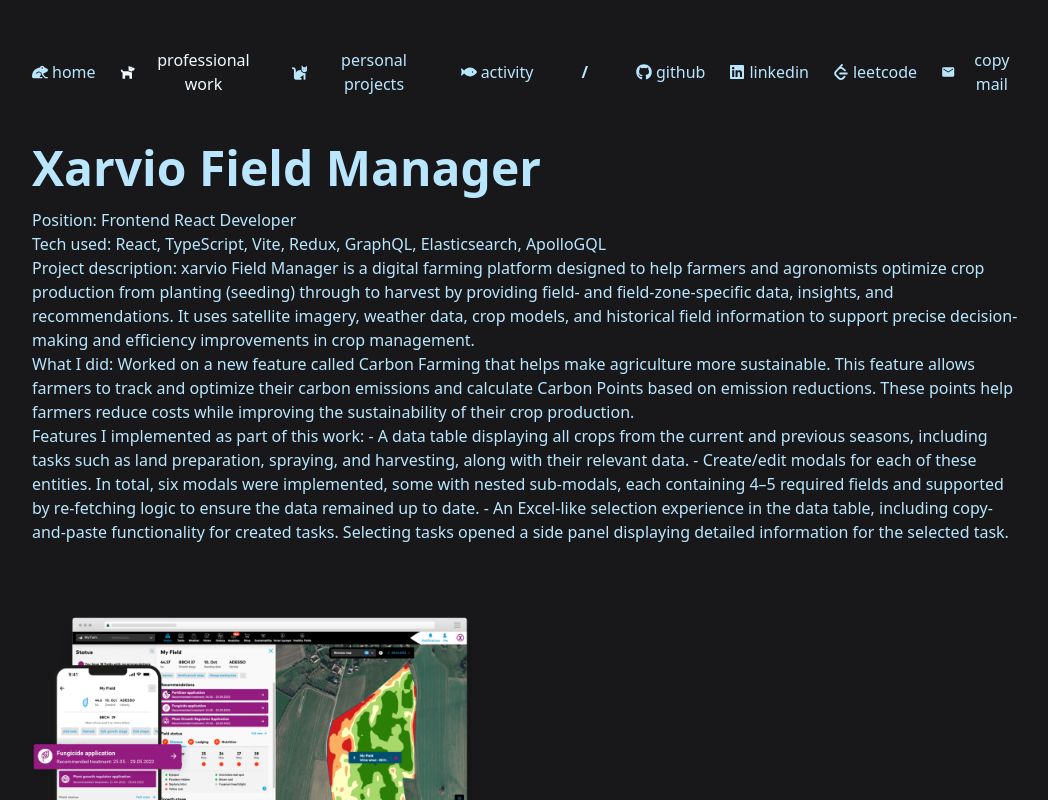
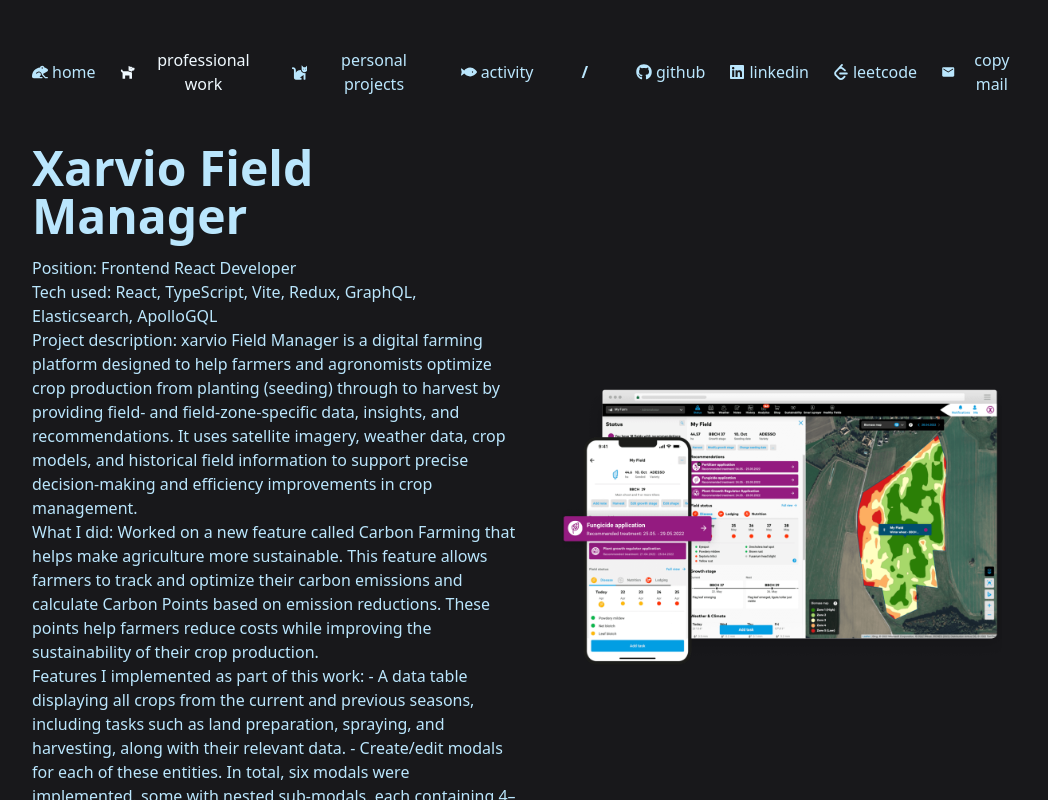
Before and after one commit to stefan5441/ooio, a React (Vite) app: page / in a window 1280 px wide. Both pictures are taken after a click on the button "professional work". Shown: the top 800 px of the page, without its empty margins (112-1160 px from the left). Built offline with nearby package versions, Linux system fonts and the light colour scheme.

Commit message:
Commit to save progress

```diff
--- a/src/pages/Home.tsx
+++ b/src/pages/Home.tsx
@@ -4,8 +4,8 @@
   const { days, months, years } = calculateTimeEmployed();
 
   return (
-    <div className="grid grid-cols-12 gap-6 items-center">
-      <div className="col-span-6">
+    <div className="grid grid-cols-2 gap-6 items-center">
+      <div className="col-span-1">
         <h1 className="text-5xl font-bold mb-4">Stefan Chambov</h1>
         <p className="text-lg font-mono">
           Hello, nice to meet you. I am a Software Engineer who has been working professionally for {years} years,{" "}
@@ -18,7 +18,7 @@
         </p>
       </div>
 
-      <div className="col-span-6 mx-auto">
+      <div className="col-span-1 mx-auto">
         <img src="bella.jpeg" alt="Bella the cat" className="h-110 rounded-lg" />
       </div>
     </div>
--- a/src/pages/ProfessionalWork.tsx
+++ b/src/pages/ProfessionalWork.tsx
@@ -1,14 +1,16 @@
 export const ProfessionalWork = () => {
   return (
-    <div>
+    <div className="grid grid-cols-2 gap-6 items-center">
+      <div className="col-span-1">
         <h1 className="text-5xl font-bold mb-4">Xarvio Field Manager</h1>
         <p>Position: Frontend React Developer</p>
         <p>Tech used: React, TypeScript, Vite, Redux, GraphQL, Elasticsearch, ApolloGQL</p>
         <p>
-        Project description: xarvio Field Manager is a digital farming platform designed to help farmers and agronomists
-        optimize crop production from planting (seeding) through to harvest by providing field- and field-zone-specific
-        data, insights, and recommendations. It uses satellite imagery, weather data, crop models, and historical field
-        information to support precise decision-making and efficiency improvements in crop management.
+          Project description: xarvio Field Manager is a digital farming platform designed to help farmers and
+          agronomists optimize crop production from planting (seeding) through to harvest by providing field- and
+          field-zone-specific data, insights, and recommendations. It uses satellite imagery, weather data, crop models,
+          and historical field information to support precise decision-making and efficiency improvements in crop
+          management.
         </p>
         <p>
           What I did: Worked on a new feature called Carbon Farming that helps make agriculture more sustainable. This
@@ -24,7 +26,11 @@
           up to date. - An Excel-like selection experience in the data table, including copy-and-paste functionality for
           created tasks. Selecting tasks opened a side panel displaying detailed information for the selected task.
         </p>
+      </div>
+
+      <div className="col-span-1 mx-auto">
         <img src="xarviofm.png" alt="xarvio field manager" className="h-110 rounded-lg" />
+      </div>
     </div>
   );
 };
```
Lines whose indentation alone changed are shown as unchanged.
